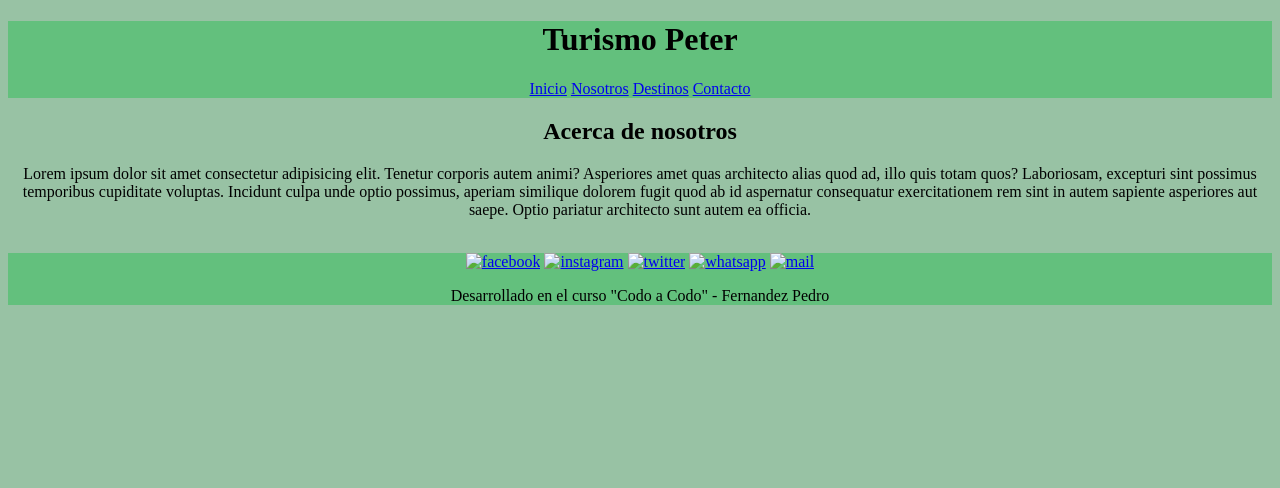
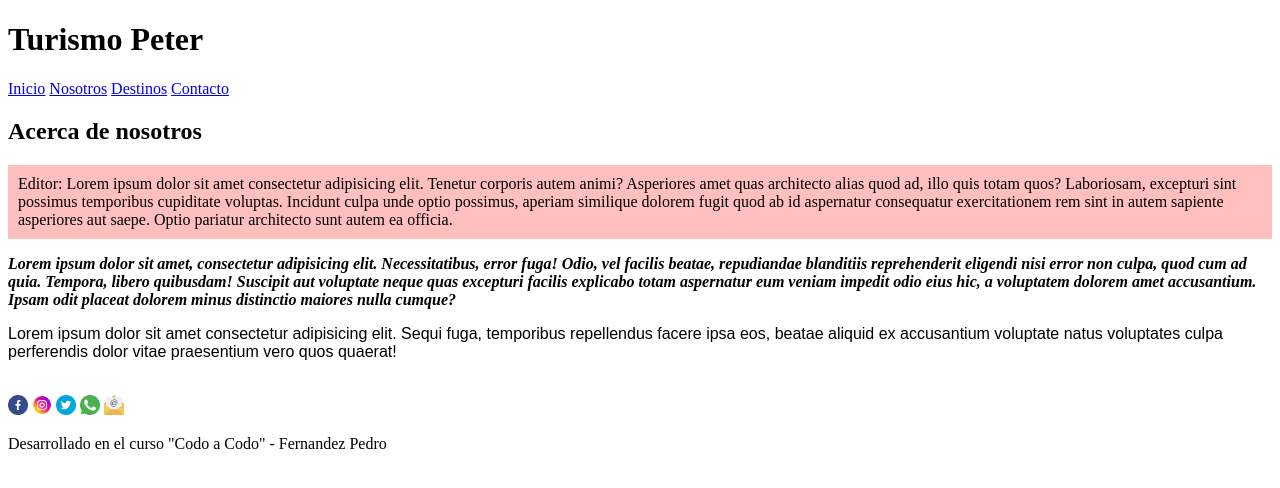
Before and after one commit to Piterg213/Agencia-de-turismo, a plain HTML site: page nosotros.html in a window 1280 px wide. Drawn offline with Linux system fonts and the light colour scheme.

Commit message:
Add files via upload

```diff
--- /dev/null
+++ b/css/styles.css
@@ -0,0 +1,14 @@
+.output {
+    font: 1rem 'Fira Sans', sans-serif;
+    }
+.nota {
+    font-style: italic;
+    font-weight: bold;
+    }
+.editorial {
+    background: rgb(255, 0, 0, .25);
+    padding: 10px;
+    }
+.editorial:before {
+    content: 'Editor: ';
+    }
--- a/nosotros.html
+++ b/nosotros.html
@@ -6,21 +6,7 @@
     <meta name="viewport" content="width=device-width, initial-scale=1.0">
     <title>TurismoPeter</title>
     <link rel="shortcut icon" href="./imagenes/icon_tur.png" type="image/x-icon">
-    <style>
-        header{
-            text-align: center;
-            background-color: rgb(99, 192, 125);
-        }
-        body{
-            text-align: center;
-            background-color: rgb(152, 194, 164);
-        }
-        footer{
-            text-align: center;
-            background-color: rgb(99, 192, 125);
-        }
-    </style>
-
+    <link rel="stylesheet" href="./css/styles.css">
 </head>
 <body>
     <header>
@@ -35,8 +21,11 @@
     </header>
     <main>
         <h2>Acerca de nosotros</h2>
-        <p>Lorem ipsum dolor sit amet consectetur adipisicing elit. Tenetur corporis autem animi? Asperiores amet quas architecto alias quod ad, illo quis totam quos? Laboriosam, excepturi sint possimus temporibus cupiditate voluptas.
+        <p class="editorial">Lorem ipsum dolor sit amet consectetur adipisicing elit. Tenetur corporis autem animi? Asperiores amet quas architecto alias quod ad, illo quis totam quos? Laboriosam, excepturi sint possimus temporibus cupiditate voluptas.
         Incidunt culpa unde optio possimus, aperiam similique dolorem fugit quod ab id aspernatur consequatur exercitationem rem sint in autem sapiente asperiores aut saepe. Optio pariatur architecto sunt autem ea officia.</p>
+        <p class="nota">Lorem ipsum dolor sit amet, consectetur adipisicing elit. Necessitatibus, error fuga! Odio, vel facilis beatae, repudiandae blanditiis reprehenderit eligendi nisi error non culpa, quod cum ad quia. Tempora, libero quibusdam!
+        Suscipit aut voluptate neque quas excepturi facilis explicabo totam aspernatur eum veniam impedit odio eius hic, a voluptatem dolorem amet accusantium. Ipsam odit placeat dolorem minus distinctio maiores nulla cumque?</p>
+        <p class="output">Lorem ipsum dolor sit amet consectetur adipisicing elit. Sequi fuga, temporibus repellendus facere ipsa eos, beatae aliquid ex accusantium voluptate natus voluptates culpa perferendis dolor vitae praesentium vero quos quaerat!</p>
     </main>
     <br>
     <footer>
```
Also changed, not shown: contacto.html (+2 -15 lines), destinos.html (+3 -21 lines), index.html (+1 -15 lines), Imagenes/Asuncion.webp (added), Imagenes/barilo.webp (added), Imagenes/calafate.webp (added), Imagenes/comodoro.webp (added), Imagenes/email.png (added), Imagenes/equipaje.png (added), Imagenes/facebook.png (added), Imagenes/icon_tur.png (added), Imagenes/instagram.png (added), Imagenes/posadas.webp (added), Imagenes/salta.webp (added), 3 more files.
